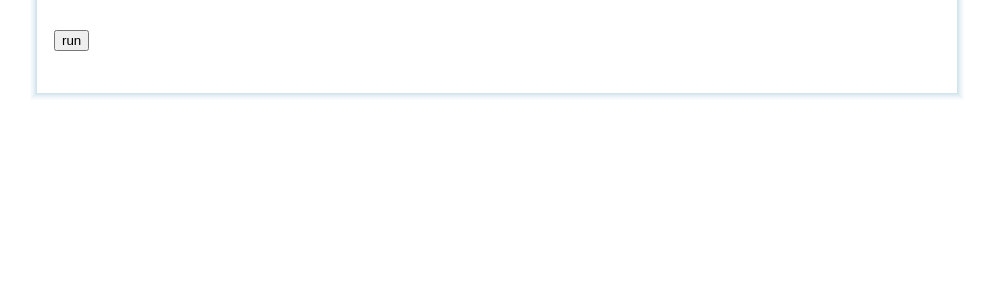
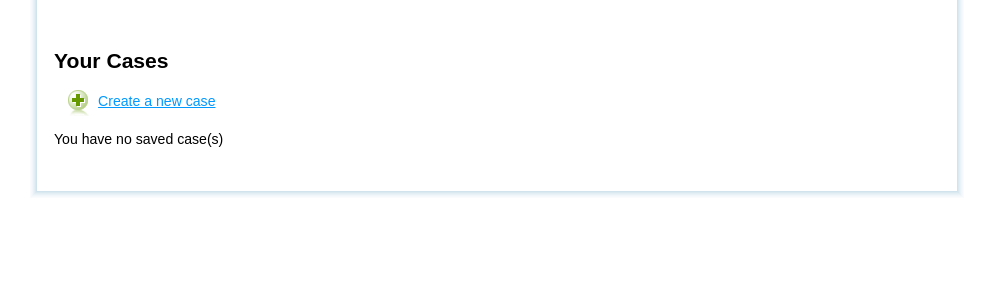
Before and after one commit to ccnmtl/npo, a Django app: template templates/npo/index.html in a window 1280 px wide. Shown: the part 109-409 px from the top of the page, without its empty margins (143-1136 px from the left). Run offline with Django 3.2, Linux system fonts and the light colour scheme; the template is opened without the code that fills it, so the values that code supplies are empty.

Commit message:
case listing page

```diff
--- a/templates/npo/index.html
+++ b/templates/npo/index.html
@@ -1,7 +1,56 @@
 {% extends 'base.html' %}
 
 {% block content %}
-<form action="/run/" method="post">
-<input type="submit" value="run" />
+<h1>Your Cases</h1>
+
+<div class="create_case">
+  <a href="/case/create/">Create a new case</a>
+</div><!-- class="create_case" -->
+
+{% if cases %}
+<form method="get">
+  <div class="cases_actions">
+    <input type="button" value="Compare summaries" class="regButton" />
+    or
+    <input type="button" value="Delete" class="regButton" />
+  </div>
+
+  <table border="0" cellspacing="0" cellpadding="0">
+    <thead>
+      <tr>
+	<th class="th3">&nbsp;</th>
+	<th class="th3">Saved cases</th>
+	<th class="th3">Download<br />case output files</th>
+      </tr>
+    </thead>
+    <tbody>
+      <tr class="even">
+	<td><input type="checkbox" /></td>
+	<td><a href="summary.html" title="View summary of output for this case">Case Senegal 1</a></td>
+	<td class="center_aligned"><a href="#" class="downloadfiles" title="Click to download output files for this case"><span>Download files</span></a></td>
+      </tr>
+      <tr class="odd">
+	<td><input type="checkbox" /></td>
+	<td><a href="summary.html" title="View summary of output for this case">Case Senegal 1</a></td>
+	<td class="center_aligned"><a href="#" class="downloadfiles" title="Click to download output files for this case"><span>Download files</span></a></td>
+      </tr>
+      <tr class="even">
+	<td><input type="checkbox" /></td>
+	<td><a href="summary.html" title="View summary of output for this case">Case Kenya 1</a></td>
+	<td class="center_aligned"><a href="#" class="downloadfiles" title="Click to download output files for this case"><span>Download files</span></a></td>
+      </tr>
+      <tr class="odd">
+	<td><input type="checkbox" /></td>
+	<td><a href="summary.html" title="View summary of output for this case">Case Kenya 2</a></td>
+	<td class="center_aligned"><a href="#" class="downloadfiles" title="Click to download output files for this case"><span>Download files</span></a></td>
+      </tr>
+    </tbody>
+  </table>
+
 </form>
+
+{% else %}
+<p>You have no saved case(s)</p>
+{% endif %}
+
 {% endblock %}
```
